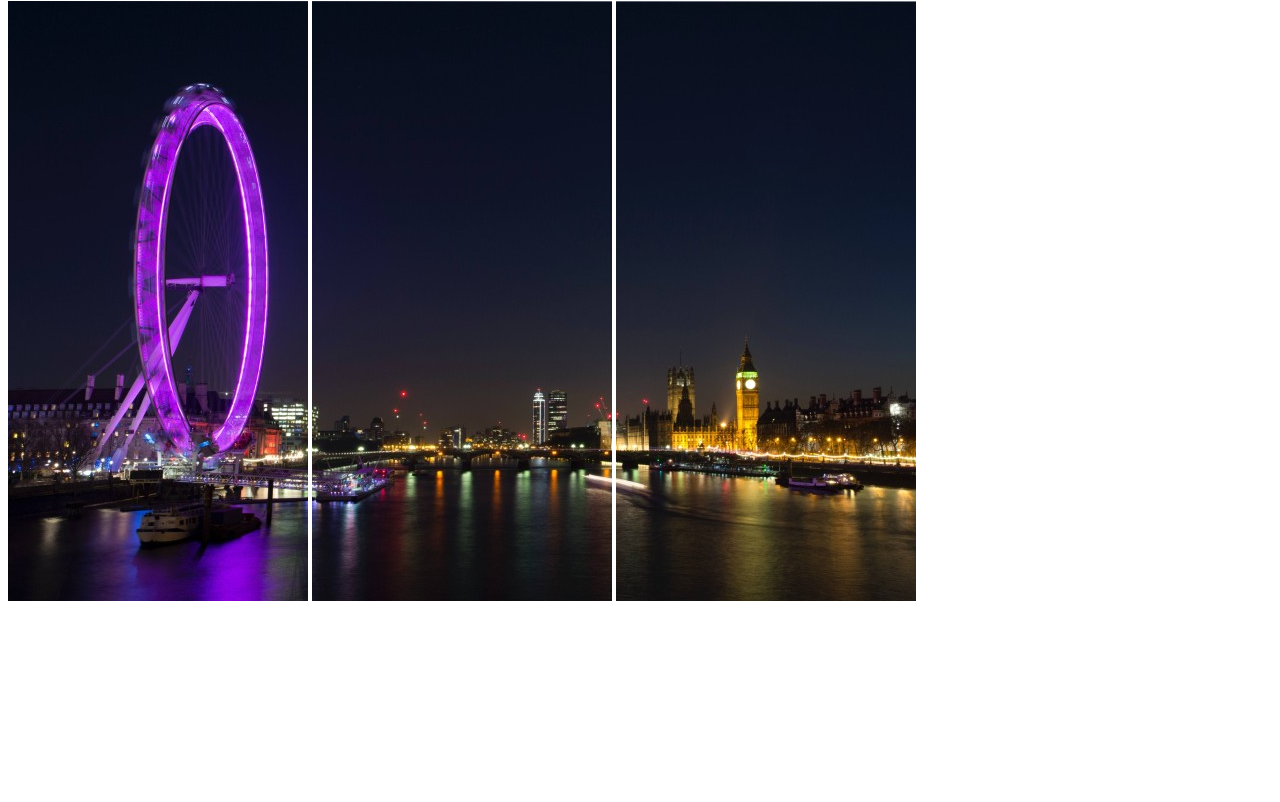
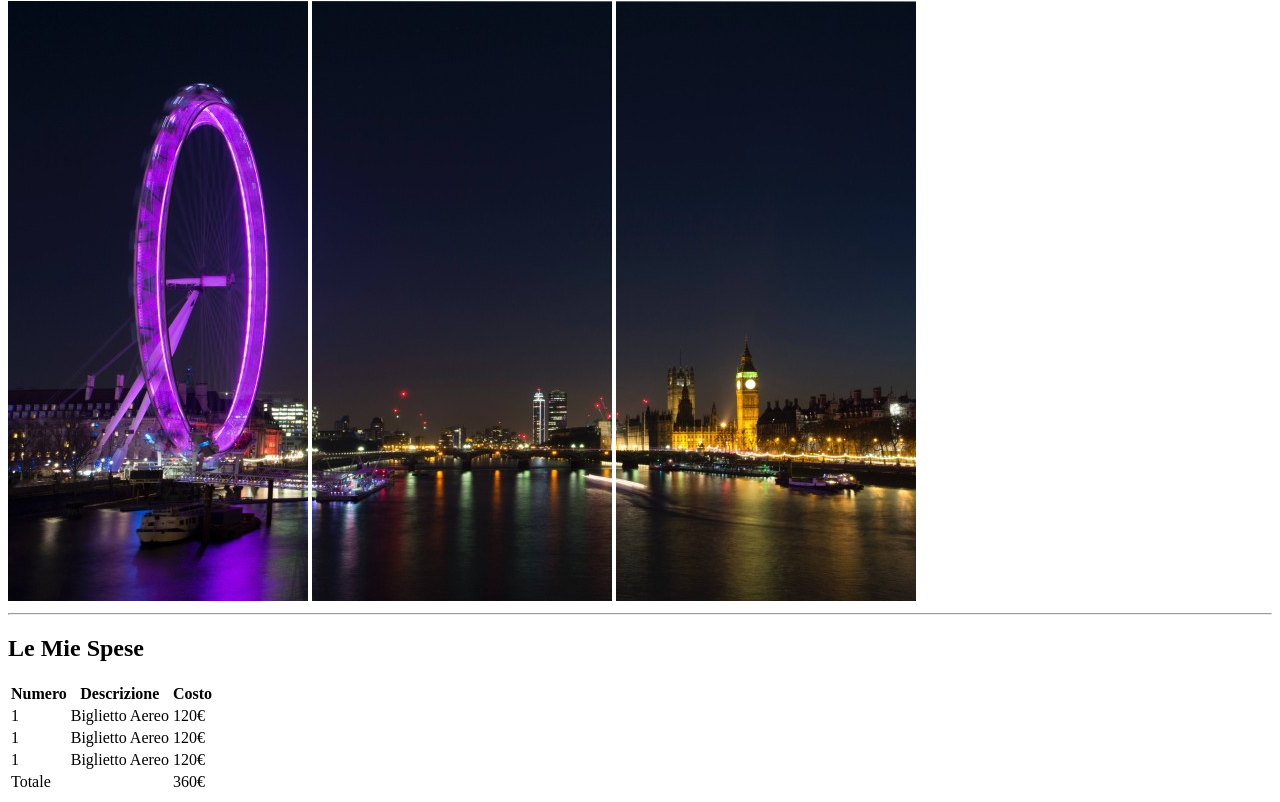
Before and after one commit to elijahit/html-london-trip, a plain HTML site: page index.html in a window 1280 px wide. Shown: the part 79-881 px from the top of the page. Before the commit the page ends 800 px from the top, so only its background shows below. Drawn offline with Linux system fonts and the light colour scheme.

Commit message:
ADD: Main con prima sezione e tabelle

```diff
--- a/index.html
+++ b/index.html
@@ -18,6 +18,49 @@
     </div>
   </header>
   <!-- HEADER END -->
+  <hr>
+  <!-- MAIN START -->
+  <main>
+    <!-- FIRST SECTION -->
+    <section class="first__section">
+      <h2>Le Mie Spese</h2>
+      <table>
+        <thead>
+          <tr>
+            <th>Numero</th>
+            <th>Descrizione</th>
+            <th>Costo</th>
+          </tr>
+        </thead>
+        <tbody>
+          <tr>
+            <td>1</td>
+            <td>Biglietto Aereo</td>
+            <td>120€</td>
+          </tr>
+          <tr>
+            <td>1</td>
+            <td>Biglietto Aereo</td>
+            <td>120€</td>
+          </tr>
+          <tr>
+            <td>1</td>
+            <td>Biglietto Aereo</td>
+            <td>120€</td>
+          </tr>
+        </tbody>
+        <tfoot>
+          <tr>
+            <td colspan="2">Totale</td>
+            <td>360€</td>
+          </tr>
+        </tfoot>
+      </table>
+    </section>
+    <!-- END FIRST SECTION -->
+  </main>
+  <!-- MAIN END -->
+  <!-- FOOTER ASSENTE :_) -->
 </body>
 
 </html>
```
